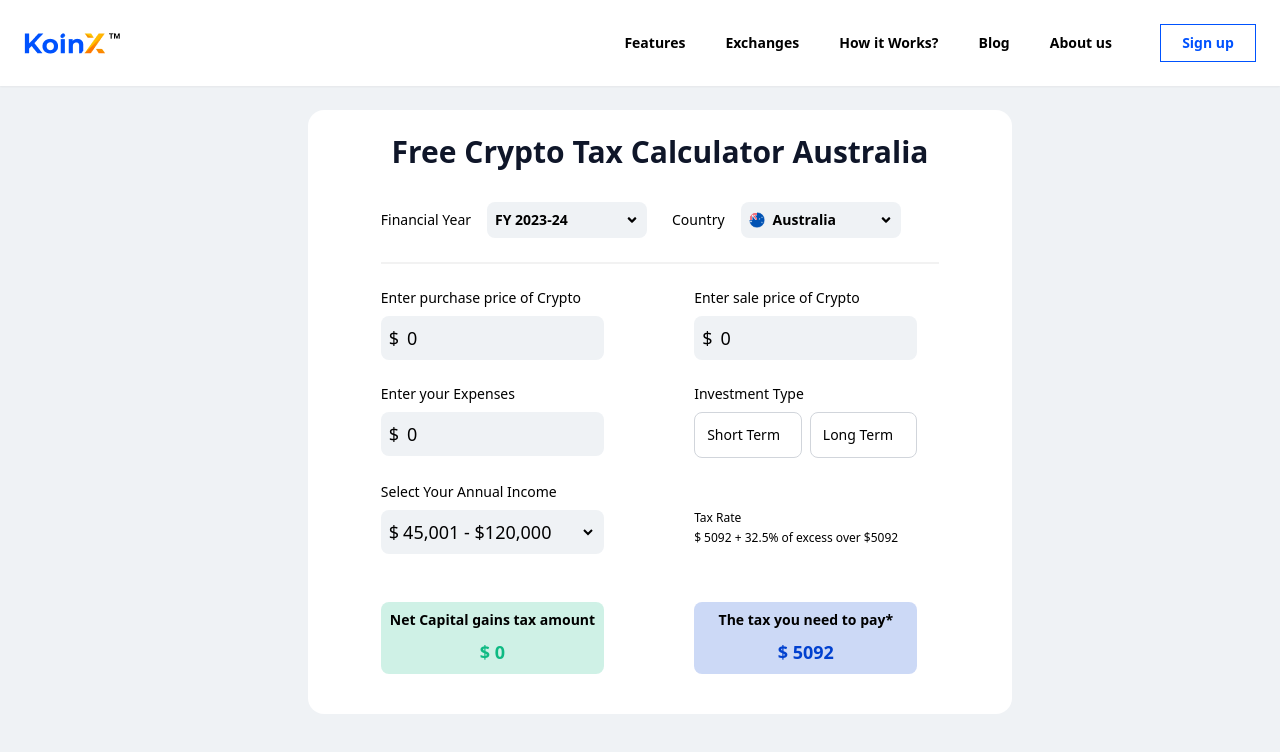
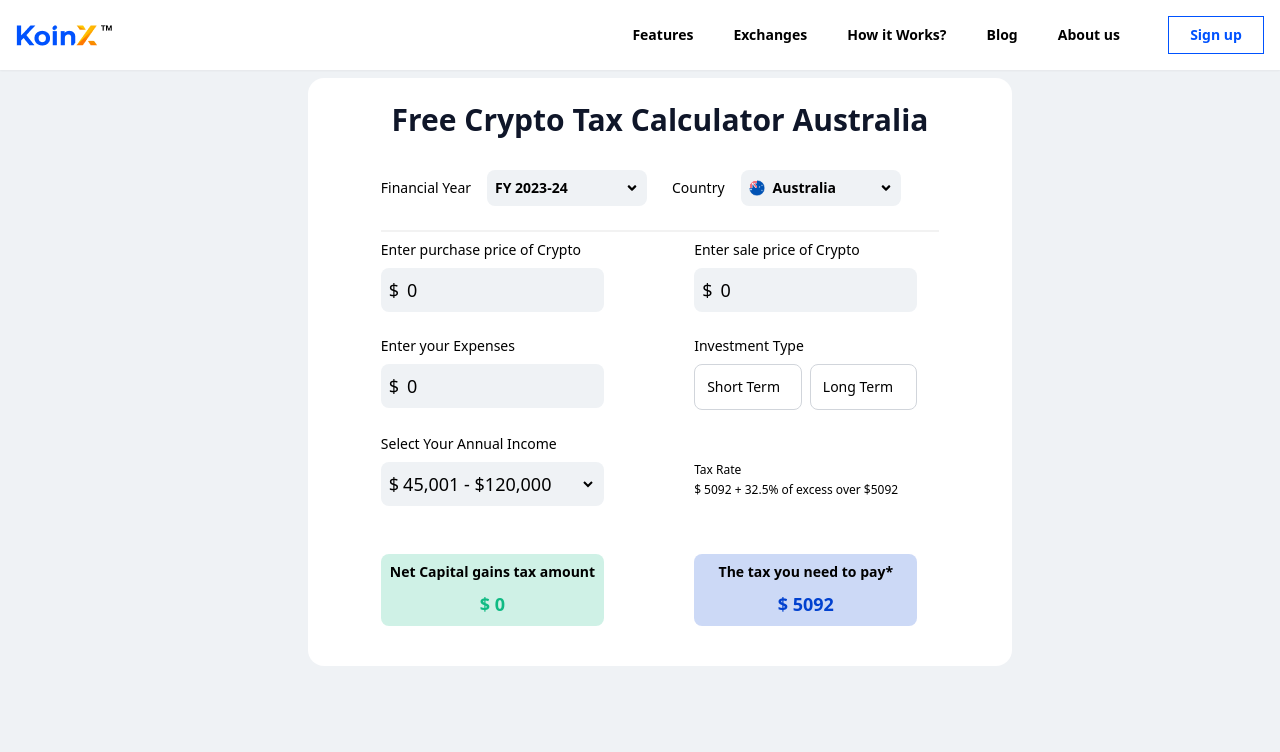
Before and after one commit to RSbleedblue/KoinXClone, a React (Vite) app: page / in a window 1280 px wide. Shown: the top 752 px of the page. Built offline with nearby package versions, Linux system fonts and the light colour scheme.

Commit message:
Scrollbar hide

```diff
--- a/src/Components/TaxCalculator/TaxInputs.jsx
+++ b/src/Components/TaxCalculator/TaxInputs.jsx
@@ -55,7 +55,7 @@ const TaxInputs = () => {
 
     return (
         <>
-            <div className="w-full flex flex-col md:flex-row gap-6 md:gap-[90px] mt-6 transition-all">
+            <div className="w-full flex flex-col md:flex-row gap-6 md:gap-[90px] mt-2 transition-all">
                 <div className="flex flex-col gap-2 w-full md:w-[40%]">
                     <p className="text-sm">Enter purchase price of Crypto</p>
                     <div className="w-full p-2 bg-BaseGray text-lg flex items-center gap-2 rounded-lg">
--- a/src/Components/navbar/navbar.jsx
+++ b/src/Components/navbar/navbar.jsx
@@ -11,7 +11,7 @@ const Navbar = () => {
 
     return (
         <>
-            <div className='flex w-full justify-center items-center shadow-sm bg-white p-6'>
+            <div className='flex w-full justify-center items-center shadow-sm bg-white p-4'>
                 <div className='w-full max-w-screen-xl flex justify-between items-center'>
                     <img src={logo} className='h-6'/>
                     <div className='flex items-center gap-10'>
--- a/src/index.css
+++ b/src/index.css
@@ -1,6 +1,11 @@
 @tailwind base;
 @tailwind components;
 @tailwind utilities;
+
+::-webkit-scrollbar{
+  display: none;
+}
+
 .investment-btn {
   transition: all 0.3s ease-in-out;
 }
--- a/src/pages/Home/HomeLanding.jsx
+++ b/src/pages/Home/HomeLanding.jsx
@@ -4,7 +4,7 @@ import Navbar from "../../Components/navbar/navbar";
 const HomeLanding = () => {
     return(
         <>
-            <div className="flex flex-col gap-6 w-full justify-center items-center ">
+            <div className="flex flex-col gap-2 w-full justify-center items-center ">
               <Navbar/>
               <TaxCalculator/>
             </div>
```
